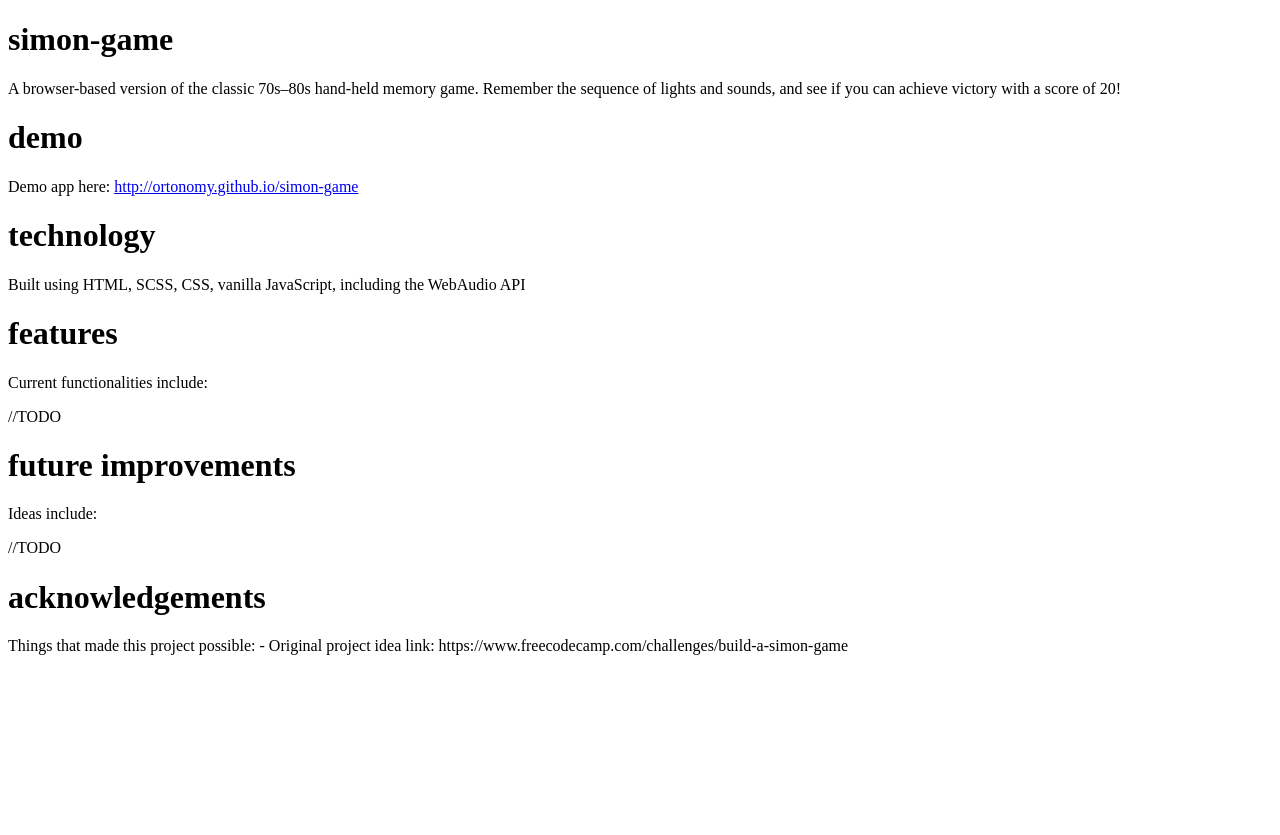
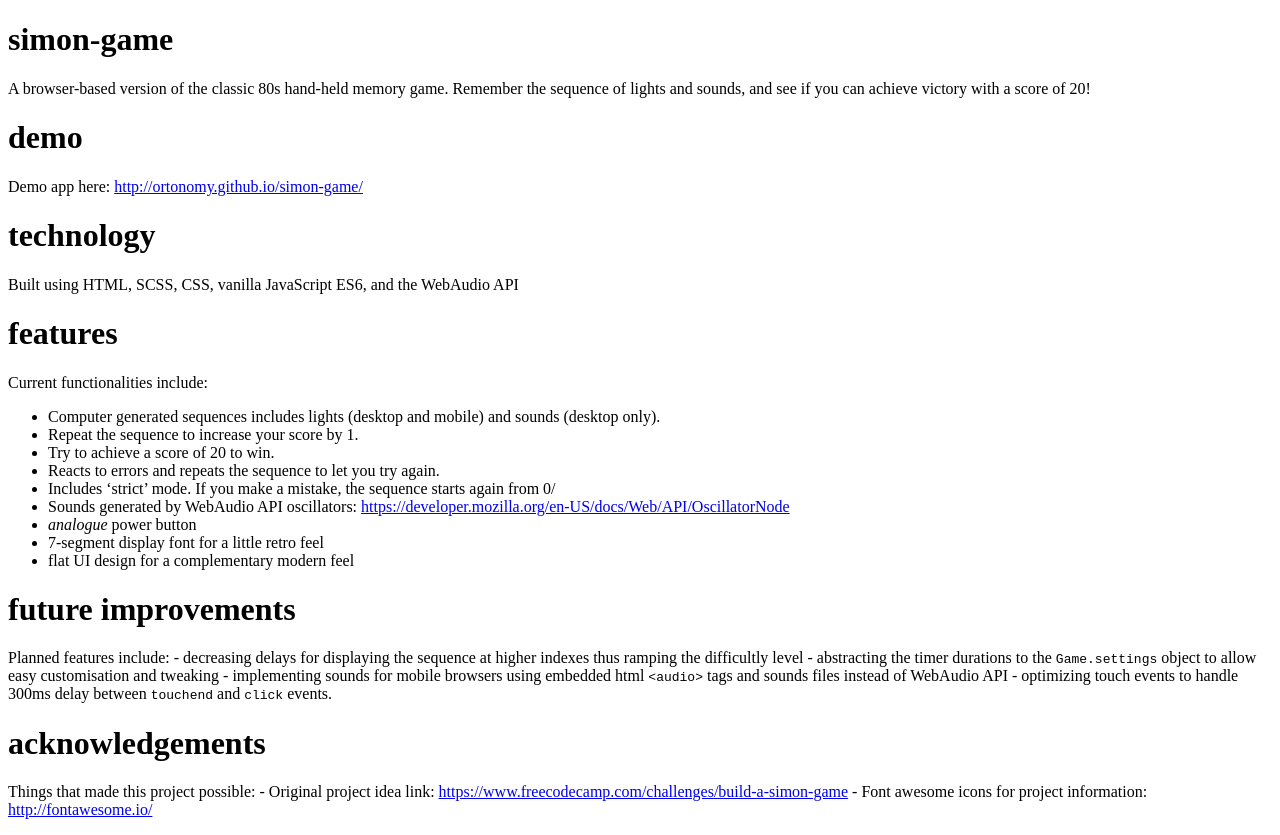
Before and after one commit to ortonomy/simon-game, a plain HTML site: page build/README.html in a window 1280 px wide. Before the commit the page ends 800 px from the top, so only its background shows below. Drawn offline with Linux system fonts and the light colour scheme.

Commit message:
updates readme.md

```diff
--- a/build/README.html
+++ b/build/README.html
@@ -6,32 +6,45 @@
 <body>
 <h1 id="simon-game">simon-game</h1>
 
-<p>A browser-based version of the classic 70s&#8211;80s hand-held memory game. Remember the sequence of lights and sounds, and see if you can achieve victory with a score of 20!</p>
+<p>A browser-based version of the classic 80s hand-held memory game. Remember the sequence of lights and sounds, and see if you can achieve victory with a score of 20!</p>
 
 <h1 id="demo">demo</h1>
 
-<p>Demo app here: <a href="http://ortonomy.github.io/simon-game">http://ortonomy.github.io/simon-game</a> </p>
+<p>Demo app here: <a href="http://ortonomy.github.io/simon-game/">http://ortonomy.github.io/simon-game/</a></p>
 
 <h1 id="technology">technology</h1>
 
-<p>Built using HTML, SCSS, CSS, vanilla JavaScript, including the WebAudio API</p>
+<p>Built using HTML, SCSS, CSS, vanilla JavaScript ES6, and the WebAudio API</p>
 
 <h1 id="features">features</h1>
 
 <p>Current functionalities include:</p>
 
-<p>//TODO</p>
+<ul>
+<li>Computer generated sequences includes lights (desktop and mobile) and sounds (desktop only).</li>
+<li>Repeat the sequence to increase your score by 1.</li>
+<li>Try to achieve a score of 20 to win.</li>
+<li>Reacts to errors and repeats the sequence to let you try again.</li>
+<li>Includes &#8216;strict&#8217; mode. If you make a mistake, the sequence starts again from 0/</li>
+<li>Sounds generated by WebAudio API oscillators: <a href="https://developer.mozilla.org/en-US/docs/Web/API/OscillatorNode">https://developer.mozilla.org/en-US/docs/Web/API/OscillatorNode</a></li>
+<li><em>analogue</em> power button</li>
+<li>7-segment display font for a little retro feel</li>
+<li>flat UI design for a complementary modern feel</li>
+</ul>
 
 <h1 id="futureimprovements">future improvements</h1>
 
-<p>Ideas include:</p>
-
-<p>//TODO</p>
+<p>Planned features include:
+- decreasing delays for displaying the sequence at higher indexes thus ramping the difficultly level
+- abstracting the timer durations to the <code>Game.settings</code> object to allow easy customisation and tweaking
+- implementing sounds for mobile browsers using embedded html <code>&lt;audio&gt;</code> tags and sounds files instead of WebAudio API
+- optimizing touch events to handle 300ms delay between <code>touchend</code> and <code>click</code> events.</p>
 
 <h1 id="acknowledgements">acknowledgements</h1>
 
 <p>Things that made this project possible:
-- Original project idea link: https://www.freecodecamp.com/challenges/build-a-simon-game </p>
+- Original project idea link: <a href="https://www.freecodecamp.com/challenges/build-a-simon-game">https://www.freecodecamp.com/challenges/build-a-simon-game</a>
+- Font awesome icons for project information: <a href="http://fontawesome.io/">http://fontawesome.io/</a></p>
 
 </body>
 </html>
--- a/src/scripts/app.js
+++ b/src/scripts/app.js
@@ -41,7 +41,7 @@
     const projectTemplater = {
         info: {
             title: `Simon game`,
-            subtitle: `A browser-based version of the classic 70s-80s hand-held memory game.`,
+            subtitle: `A browser-based version of the classic 80s hand-held memory game.`,
             blurb: `Remember the sequence of lights and sounds, then press the buttons in the same order. See if you can achieve victory with a score of 20!`,
             projectFeatures: [
                 `First, switch the device on, and then begin a game by pressing the start button.`,
```
Also changed, not shown: build/scripts/app.min.js, 1 other file.
